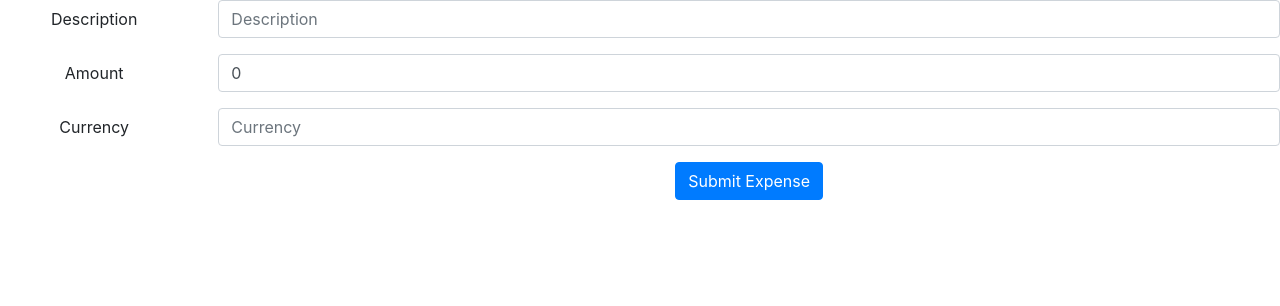
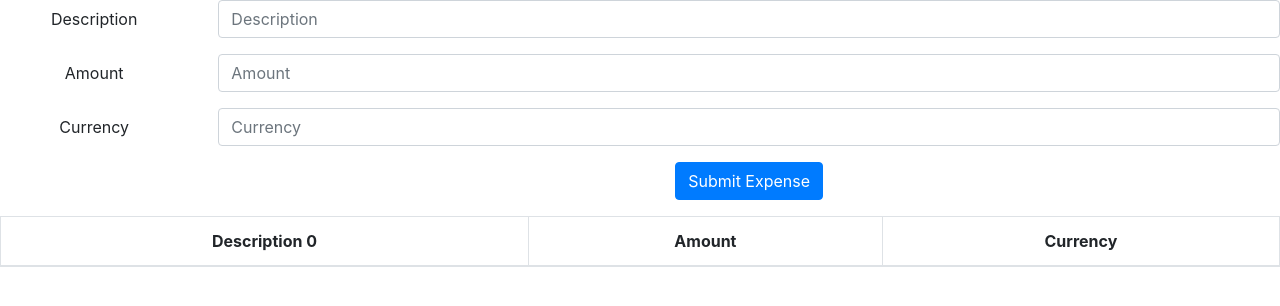
Before and after one commit to codixir/expense-report-app, a React (Create React App) app: page / in a window 1280 px wide. Shown: the top 306 px of the page. Built offline with nearby package versions, Linux system fonts and the light colour scheme.

Commit message:
Render the expenses on a table

```diff
--- a/src/App.js
+++ b/src/App.js
@@ -1,5 +1,6 @@
-import React from 'react';
+import React, { useState, useEffect } from 'react';
 import ExpenseForm from './components/ExpenseForm/ExpenseForm';
+import ExpenseList from './components/ExpenseList/ExpenseList';
 import './App.css';
 
 const expenses = {
@@ -14,10 +15,21 @@ const expenses = {
 };
 
 function App() {
+  const [expenseData, setData] = useState([]);
+  const add = (data) => {
+    expenses.data.push(data);
+
+    setData([...expenses.data]);
+  };
+
+  useEffect(() => {
+    setData(expenses.data);
+  }, [expenses]);
 
   return (
     <div className="App">
-      <ExpenseForm expenses={expenses}/>
+      <ExpenseForm expenses={expenses} add={add} />
+      <ExpenseList expenseData={expenseData}/>
     </div>
   );
 }
--- a/src/components/ExpenseForm/ExpenseForm.js
+++ b/src/components/ExpenseForm/ExpenseForm.js
@@ -4,9 +4,9 @@ import Row from 'react-bootstrap/Row';
 import Col from 'react-bootstrap/Col';
 import Button from 'react-bootstrap/Button'
 
-const ExpenseForm = ({ expenses }) => {
+const ExpenseForm = ({ expenses, add }) => {
   const [desc, setDesc] = useState('');
-  const [amount, setAmount] = useState(0);
+  const [amount, setAmount] = useState('');
   const [currency, setCurrency] = useState('');
   const [currentTotal, setCurrentTotal] = useState(0);
 
@@ -27,7 +27,8 @@ const ExpenseForm = ({ expenses }) => {
     }
 
     if (data.length < 5 && expense.amount <= 1000 && currentTotal <= 1000) {
-      data.push(expense);
+      expense.id = data.length;
+      add(expense);
     }
 
     setDesc('');
@@ -50,7 +51,7 @@ const ExpenseForm = ({ expenses }) => {
           Amount
         </Form.Label>
         <Col sm={10}>
-          <Form.Control type="number" value={amount} placeholder="Amount" onChange={e => setAmount(Number(e.target.value))} />
+          <Form.Control type="text" value={amount} placeholder="Amount" onChange={e => setAmount(Number(e.target.value))} />
         </Col>
       </Form.Group>
       <Form.Group as={Row} controlId="currency">
--- a/src/components/ExpenseItem/ExpenseItem.js
+++ b/src/components/ExpenseItem/ExpenseItem.js
@@ -1,7 +1,13 @@
 import React from 'react';
 
-const ExpenseItem = () => {
-
+const ExpenseItem = ({item}) => {
+  return (
+    <tr>
+      <td>{item.description}</td>
+      <td>{item.amount}</td>
+      <td>{item.currency}</td>
+    </tr>
+  )
 };
 
 export default ExpenseItem;
--- a/src/components/ExpenseList/ExpenseList.js
+++ b/src/components/ExpenseList/ExpenseList.js
@@ -1,7 +1,33 @@
-import React from 'react';
+import React, { useEffect, useState } from 'react';
+import ExpenseItem from '../ExpenseItem/ExpenseItem';
+import Table from 'react-bootstrap/Table'
 
-const ExpenseList = () => {
+const ExpenseList = ({ expenseData }) => {
+  const [data, setData] = useState([]);
 
+  useEffect(() => {
+    setData(expenseData);
+  }, [expenseData]);
+
+  return (
+    <Table striped bordered hover>
+      <thead>
+        <tr>
+          <th>Description {expenseData.length}</th>
+          <th>Amount</th>
+          <th>Currency</th>
+        </tr>
+      </thead>
+      <tbody>
+        {
+          expenseData.map((item) => {
+            return (
+              <ExpenseItem key={item.id} item={item}/>
+            );
+          })}
+      </tbody>
+    </Table>
+  )
 };
 
 export default ExpenseList;
```
